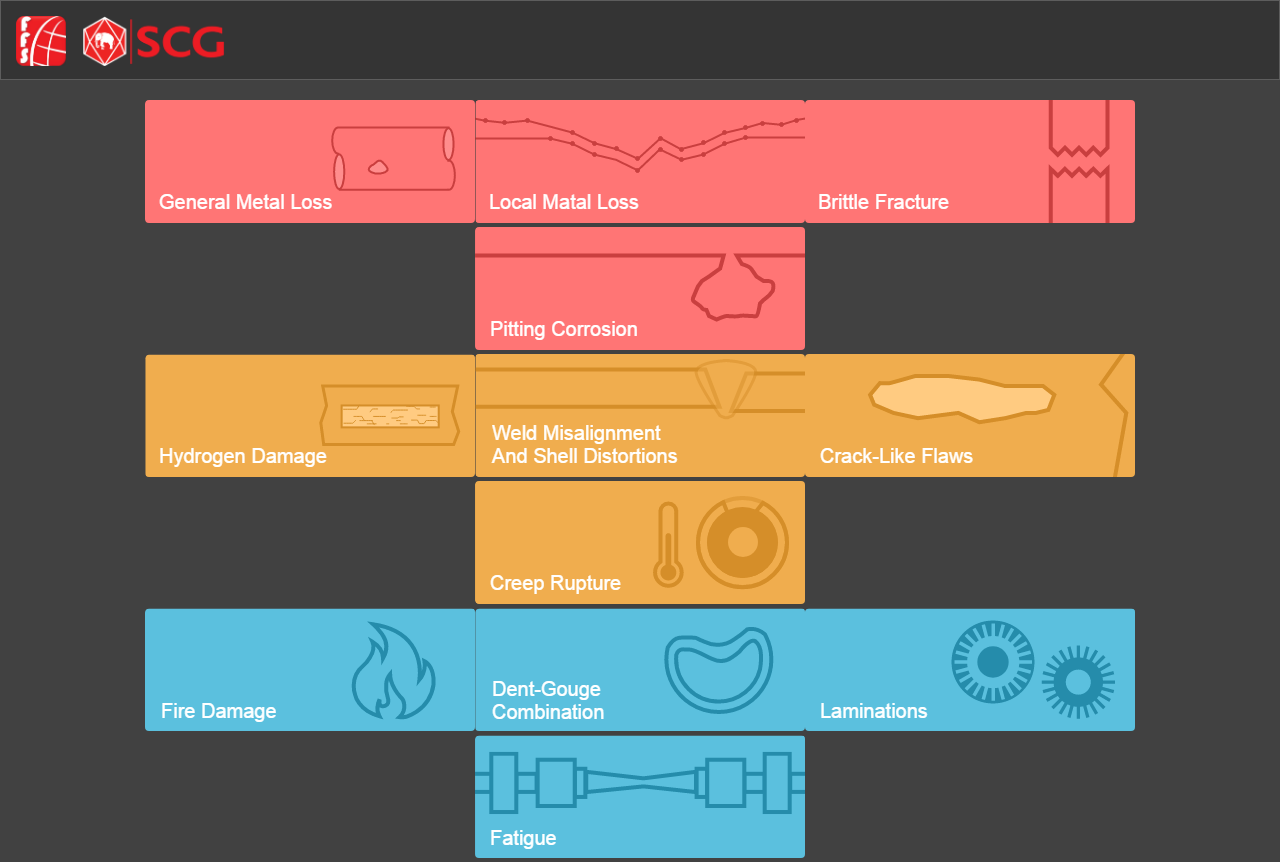
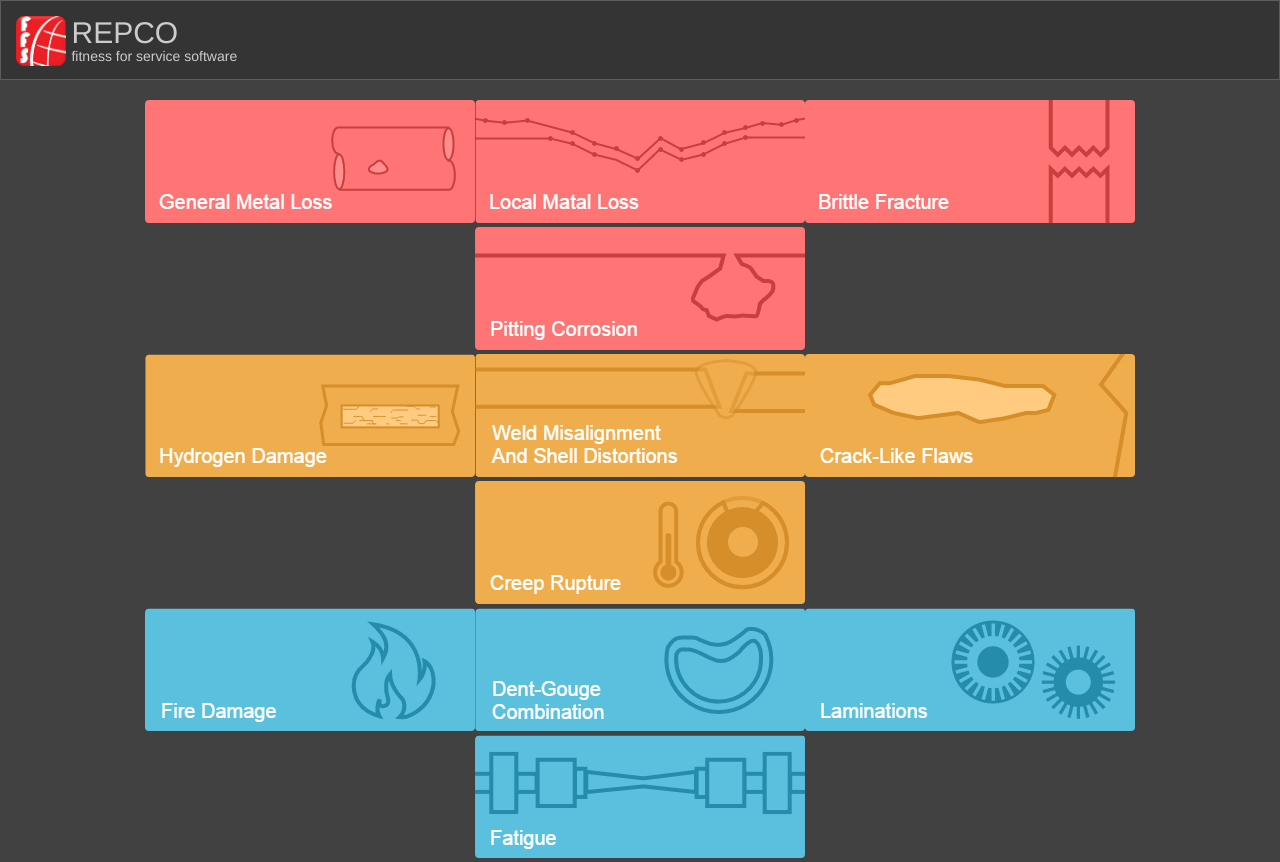
Before and after one commit to nitipan/ffsv3, an Angular app in the folder ffs.web/: page /home in a window 1280 px wide. Built offline with nearby package versions, Linux system fonts and the light colour scheme.

Commit message:
changed logo

```diff
--- a/ffs.web/src/app/app.component.html
+++ b/ffs.web/src/app/app.component.html
@@ -1,8 +1,20 @@
 <nav class="ffs-nav navbar navbar-default">
   <div class="container-fluid">
     <div class="navbar-header">
-      <a routerLink="/home" class="navbar-brand"> <img alt="REPCO Fitness For Service 3.0"  class="ffs-logo" src="/assets/logo.png" height="50"> </a>
-      <a routerLink="/home" class="navbar-brand"> <img alt="Brand" class="scg-logo" src="/assets/scg_logo.png" height="50"> </a>
+
+      <!-- <a routerLink="/home" class="navbar-brand"> <img alt="Brand" class="scg-logo" src="/assets/scg_logo.png" height="50"> </a> -->
+      <a routerLink="/home" class="navbar-brand" style="padding-right:5px;"> <img alt="REPCO Fitness For Service 3.0"  class="ffs-logo" src="/assets/logo.png" height="50"> </a>
+
+      <div class="navbar-text logo-link" style="padding-left: 0px;margin-left: 0px;color: rgba(255,255,255,0.75);">
+        <a routerLink="/home">
+          <h2 style="margin: 0px;">REPCO</h2>
+        </a>
+        <a routerLink="/home">
+          <h5 style="margin: 0px;">fitness for service software</h5>
+        </a>
+      </div>
+
+
 
 
       <h2 class="navbar-brand module-title" *ngIf="currentModule != null">{{currentModule.name}}</h2>
--- a/ffs.web/src/styles.scss
+++ b/ffs.web/src/styles.scss
@@ -11,6 +11,13 @@ body {
   display: inline-block;
   vertical-align: middle;
   float: none;
+}
+
+.logo-link {
+  a {
+    color: rgba(255, 255, 255, 0.75);
+    text-decoration: none;
+  }
 }
 
 .btn-ffs {
```
